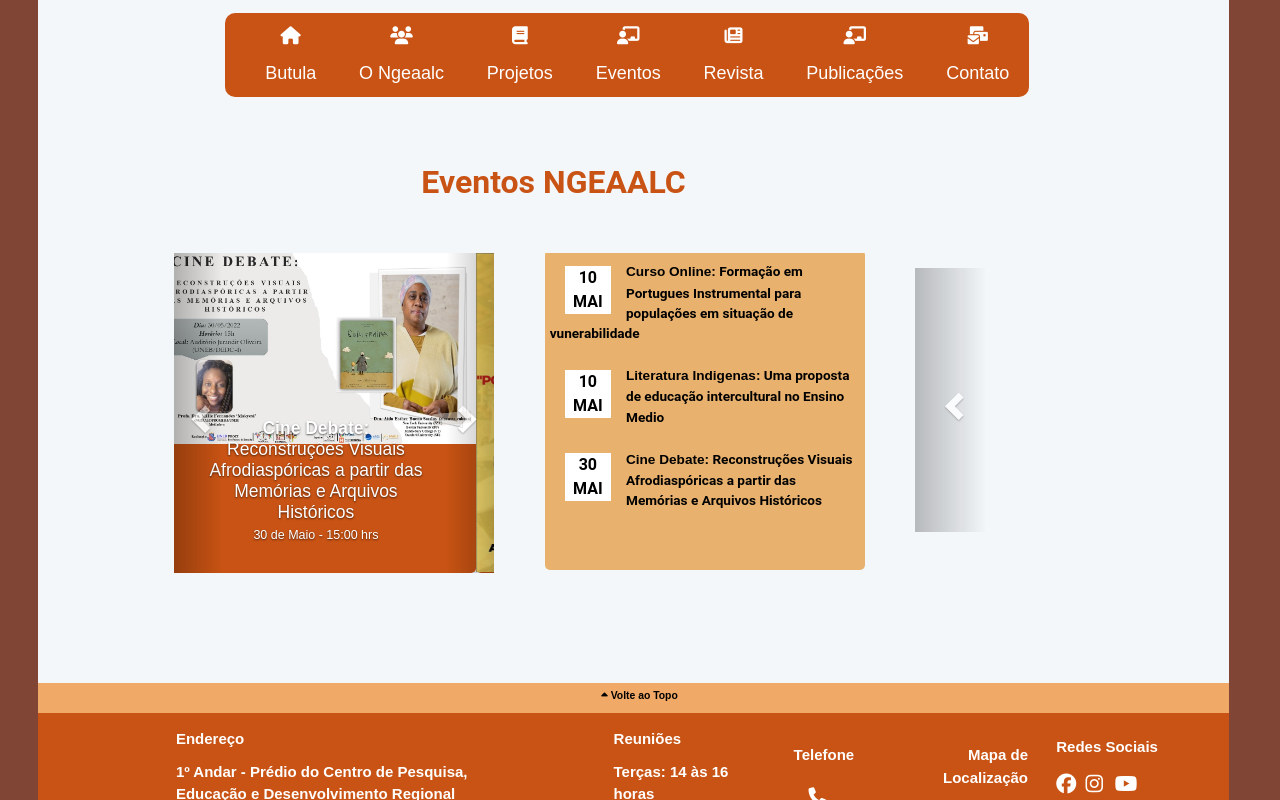
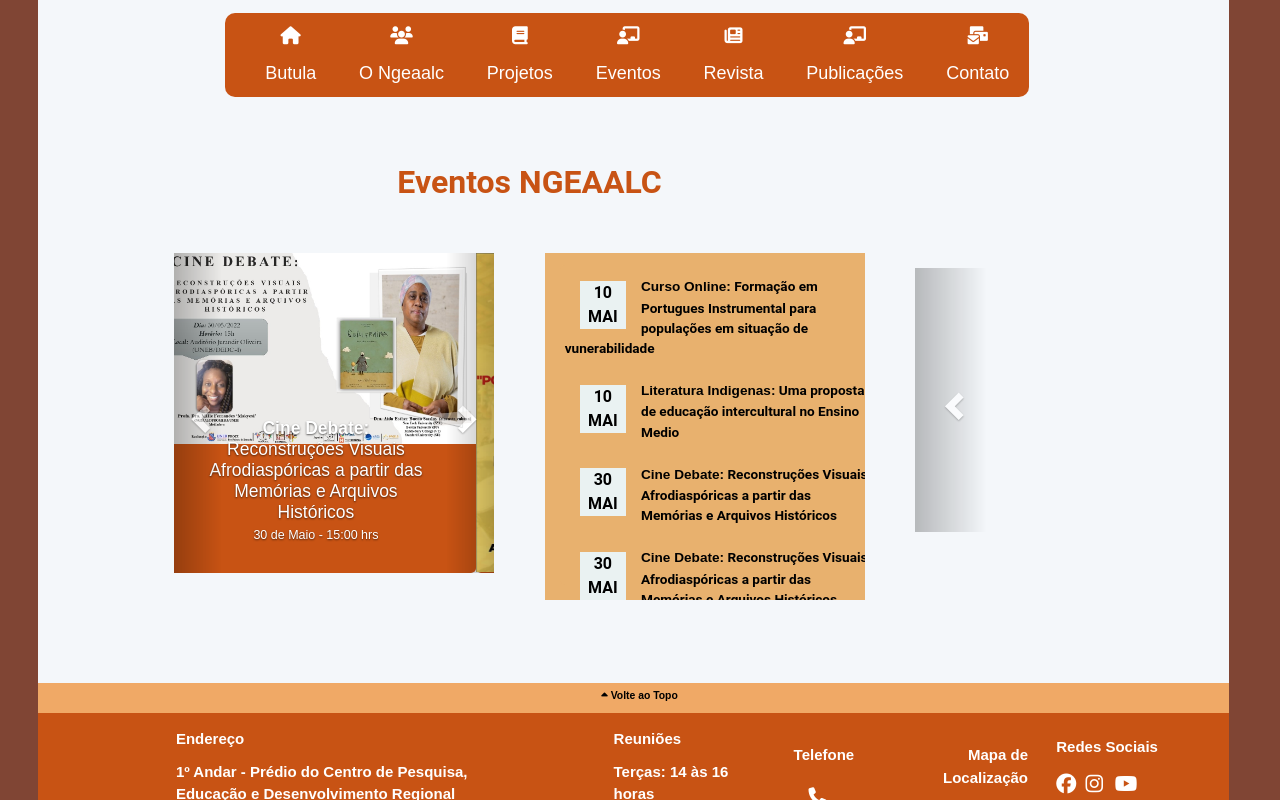
Before and after one commit to Kuilua/ngeaalc, a plain HTML site: page index.html in a window 1280 px wide. Shown: the part 372-1172 px from the top of the page. Drawn offline with nearby package versions, Linux system fonts and the light colour scheme; a web font is replaced by a local one.

Commit message:
Add files via upload

```diff
--- a/css/style.css
+++ b/css/style.css
@@ -533,7 +533,7 @@
                 z-index: 0;
                 color: #333;
                 margin-top: 3%;
-                margin-left: -10vmin;
+                margin-left: -13vmin;
                 font-family: 'ROBOTO';
                 color: #c85314;
             }
@@ -948,6 +948,14 @@
                 color: #c85314;
             }
 
+            .scrool-calendario {
+                overflow: hidden;
+                overflow-y: scroll;
+                overflow-x: center;
+                padding: 15px;
+                background-color: #e8b16e;
+            }
+
             .texto-calendario {
                 color: #000000;
                 font-size: 1.7vh;
@@ -959,7 +967,7 @@
             }
 
             .data-calendario {
-                background-color: #ffffff;
+                background-color: #eaf2f2;
                 color: #000000;
                 font-size: 2vh;
                 font-family: 'roboto';
--- a/index.html
+++ b/index.html
@@ -304,22 +304,39 @@
 
                                 <!-- Wrapper for slides -->
                                 <div class="carousel-inner">
+                                    <div class="scrool-calendario">
+                                        <div class="item active inicio-3-inline-centro">
 
-                                    <div class="item active inicio-3-inline-centro">
+                                            <a href="https://www.google.com.br/?gfe_rd=cr&ei=8NgAVY7hL5Sq8weu04GoDg&gws_rd=ssl"><label class="calendario-h texto-calendario"> <div class="col col-lg-3"> <label class="data-calendario">10  MAI</label></div> <strong>Curso Online:</strong> Formação em Portugues Instrumental para populações em situação de vunerabilidade </label>  </a>
 
-                                        <a href="https://www.google.com.br/?gfe_rd=cr&ei=8NgAVY7hL5Sq8weu04GoDg&gws_rd=ssl"><label class="calendario-h texto-calendario"> <div class="col col-lg-3"> <label class="data-calendario">10  MAI</label></div> <strong>Curso Online:</strong> Formação em Portugues Instrumental para populações em situação de vunerabilidade </label>  </a>
+                                            <a href="https://www.google.com.br/?gfe_rd=cr&ei=8NgAVY7hL5Sq8weu04GoDg&gws_rd=ssl"><label class="calendario-h texto-calendario"> <div class="col col-lg-3"> <label class="data-calendario">10  MAI</label></div> <strong>Literatura Indigenas:</strong> Uma proposta de educação intercultural no Ensino Medio</label>  </a>
 
-                                        <a href="https://www.google.com.br/?gfe_rd=cr&ei=8NgAVY7hL5Sq8weu04GoDg&gws_rd=ssl"><label class="calendario-h texto-calendario"> <div class="col col-lg-3"> <label class="data-calendario">10  MAI</label></div> <strong>Literatura Indigenas:</strong> Uma proposta de educação intercultural no Ensino Medio</label>  </a>
+                                            <a href="https://www.google.com.br/?gfe_rd=cr&ei=8NgAVY7hL5Sq8weu04GoDg&gws_rd=ssl"><label class="calendario-h texto-calendario"> <div class="col col-lg-3"> <label class="data-calendario">30  MAI</label></div> <strong>Cine Debate:</strong> Reconstruções Visuais Afrodiaspóricas a partir das
+                                            Memórias e Arquivos Históricos  </label>  </a>
 
-                                        <a href="https://www.google.com.br/?gfe_rd=cr&ei=8NgAVY7hL5Sq8weu04GoDg&gws_rd=ssl"><label class="calendario-h texto-calendario"> <div class="col col-lg-3"> <label class="data-calendario">30  MAI</label></div> <strong>Cine Debate:</strong> Reconstruções Visuais Afrodiaspóricas a partir das
+                                            <a href="https://www.google.com.br/?gfe_rd=cr&ei=8NgAVY7hL5Sq8weu04GoDg&gws_rd=ssl"><label class="calendario-h texto-calendario"> <div class="col col-lg-3"> <label class="data-calendario">30  MAI</label></div> <strong>Cine Debate:</strong> Reconstruções Visuais Afrodiaspóricas a partir das
                                                 Memórias e Arquivos Históricos  </label>  </a>
-                                        <!--
+
+                                            <a href="https://www.google.com.br/?gfe_rd=cr&ei=8NgAVY7hL5Sq8weu04GoDg&gws_rd=ssl"><label class="calendario-h texto-calendario"> <div class="col col-lg-3"> <label class="data-calendario">30  MAI</label></div> <strong>Cine Debate:</strong> Reconstruções Visuais Afrodiaspóricas a partir das
+                                                    Memórias e Arquivos Históricos  </label>  </a>
+
+                                            <a href="https://www.google.com.br/?gfe_rd=cr&ei=8NgAVY7hL5Sq8weu04GoDg&gws_rd=ssl"><label class="calendario-h texto-calendario"> <div class="col col-lg-3"> <label class="data-calendario">30  MAI</label></div> <strong>Cine Debate:</strong> Reconstruções Visuais Afrodiaspóricas a partir das
+                                                        Memórias e Arquivos Históricos  </label>  </a>
+
+                                            <a href="https://www.google.com.br/?gfe_rd=cr&ei=8NgAVY7hL5Sq8weu04GoDg&gws_rd=ssl"><label class="calendario-h texto-calendario"> <div class="col col-lg-3"> <label class="data-calendario">30  MAI</label></div> <strong>Cine Debate:</strong> Reconstruções Visuais Afrodiaspóricas a partir das
+                                                            Memórias e Arquivos Históricos  </label>  </a>
+
+                                            <a href="https://www.google.com.br/?gfe_rd=cr&ei=8NgAVY7hL5Sq8weu04GoDg&gws_rd=ssl"><label class="calendario-h texto-calendario"> <div class="col col-lg-3"> <label class="data-calendario">30  MAI</label></div> <strong>Cine Debate:</strong> Reconstruções Visuais Afrodiaspóricas a partir das
+                                                                Memórias e Arquivos Históricos  </label>  </a>
+
+
+                                            <!--
                                         <a href="https://www.google.com.br/?gfe_rd=cr&ei=8NgAVY7hL5Sq8weu04GoDg&gws_rd=ssl"> <label class="calendario-h texto-calendario"> <div class="col col-lg-3"> <label class="data-calendario">01 JUN</label></div> <strong>Proxima :</strong> 01 01 01 01 01 01 01 01 01 01 01 01 01 01 01
                                     </label>
                                     </a>
                                 -->
+                                        </div>
                                     </div>
-
                                 </div>
                                 <!-- Left and right controls -->
 
@@ -553,7 +570,7 @@
             </div>
             <br>
             <div class="texto-rodape">
-                <label class="texto-rodape-esquerda"><strong> Desenvolvido por <a class=" " href=" "> Tatakae </a></strong></label>
+                <label class="texto-rodape-esquerda"><strong> Desenvolvido por <a class=" " href="https://github.com/Kuilua"> Tatakae </a></strong></label>
                 <label class="texto-rodape-direita"><strong> Universidade do Estado da Bahia - © Todos os Direitos Reservados</strong></label>
 
             </div>
```
